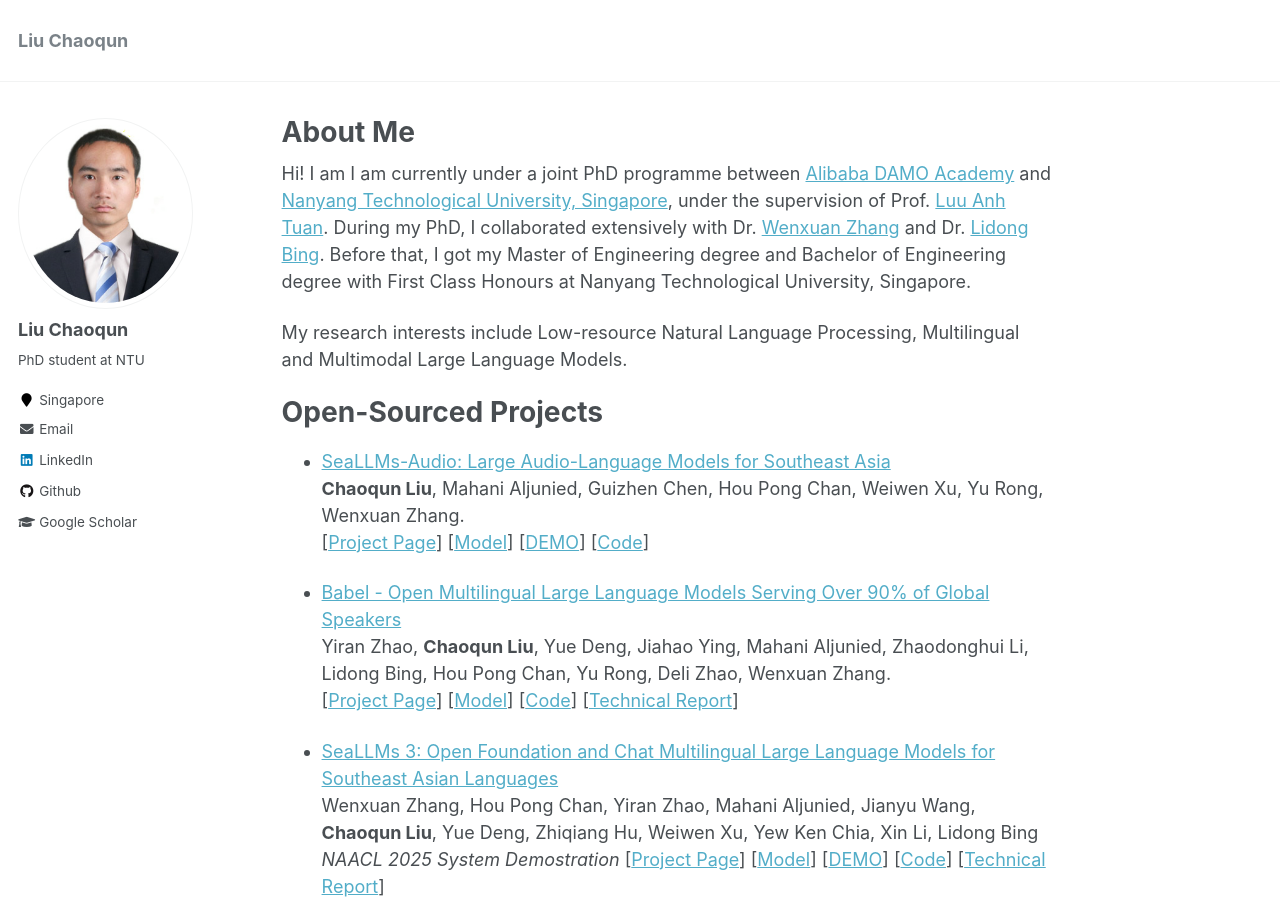
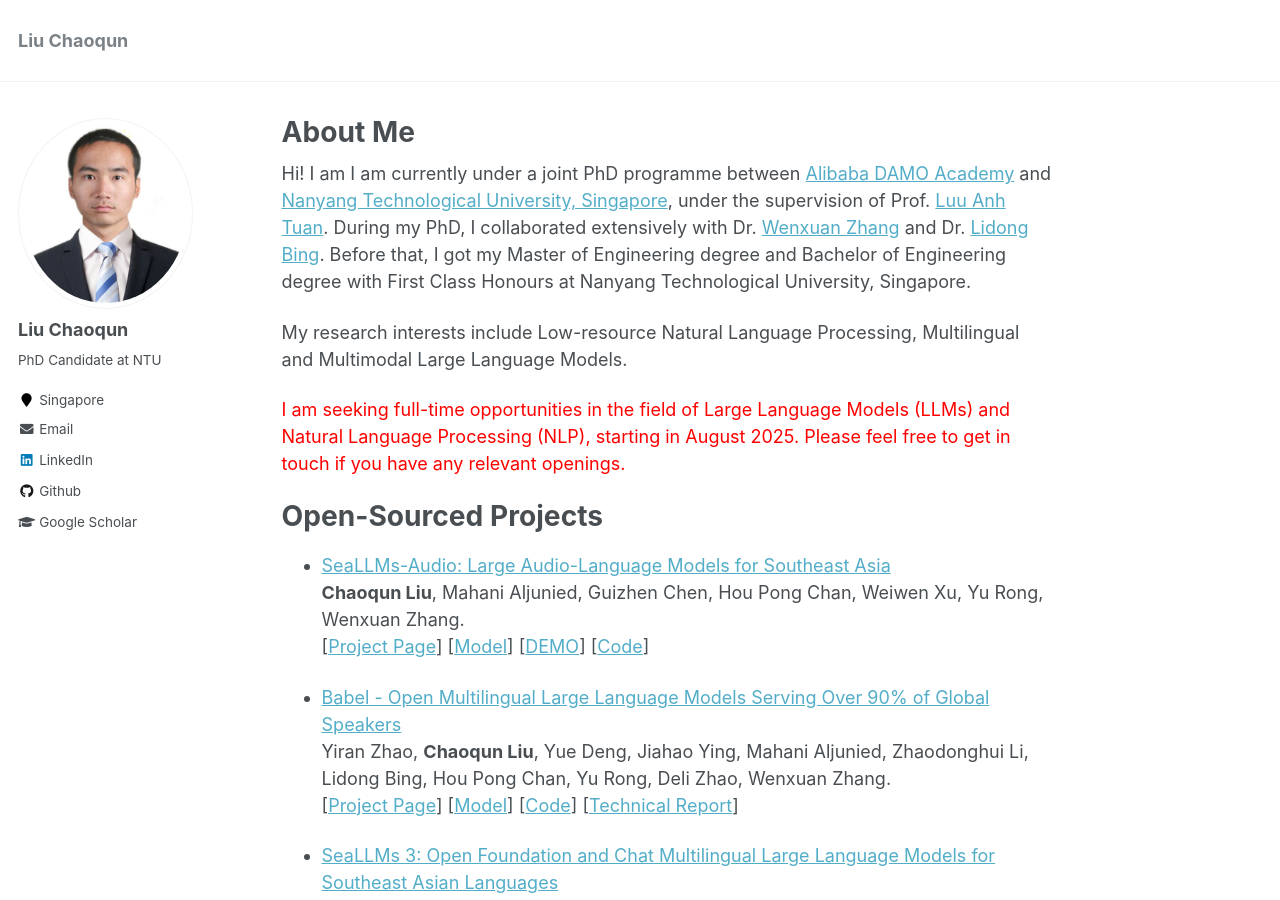
Before and after one commit to liuchaoqun/liuchaoqun.github.io, a Jekyll site: the page built from _pages/about.md, in a window 1280 px wide and 900 px high. Built offline with Jekyll 4.4.1, drawn with Linux system fonts in a browser that asks for light colours.

Commit message:
update front page

```diff
--- a/_config.yml
+++ b/_config.yml
@@ -82,7 +82,7 @@ analytics:
 author:
   name             : "Liu Chaoqun"
   avatar           : "profile.png"
-  bio              : "PhD student at NTU"
+  bio              : "PhD Candidate at NTU"
   location         : "Singapore"
   employer         :
   pubmed           : #"https://www.ncbi.nlm.nih.gov/pubmed/?term=john+snow"
--- a/_pages/about.md
+++ b/_pages/about.md
@@ -11,6 +11,8 @@ redirect_from:
 Hi! I am I am currently under a joint PhD programme between [Alibaba DAMO Academy](https://damo.alibaba.com/) and [Nanyang Technological University, Singapore](https://www.ntu.edu.sg/), under the supervision of Prof. [Luu Anh Tuan](https://tuanluu.github.io/). During my PhD, I collaborated extensively with Dr. [Wenxuan Zhang](https://isakzhang.github.io/) and Dr. [Lidong Bing](https://lidongbing.github.io/). Before that, I got my Master of Engineering degree and Bachelor of Engineering degree with First Class Honours at Nanyang Technological University, Singapore.
 
 My research interests include Low-resource Natural Language Processing, Multilingual and Multimodal Large Language Models.
+
+<span style="color: red;">I am seeking full-time opportunities in the field of Large Language Models (LLMs) and Natural Language Processing (NLP), starting in August 2025. Please feel free to get in touch if you have any relevant openings.</span>
 
 <!-- # News
 * May-2023 - One paper accepted at ACL 2023.
```
